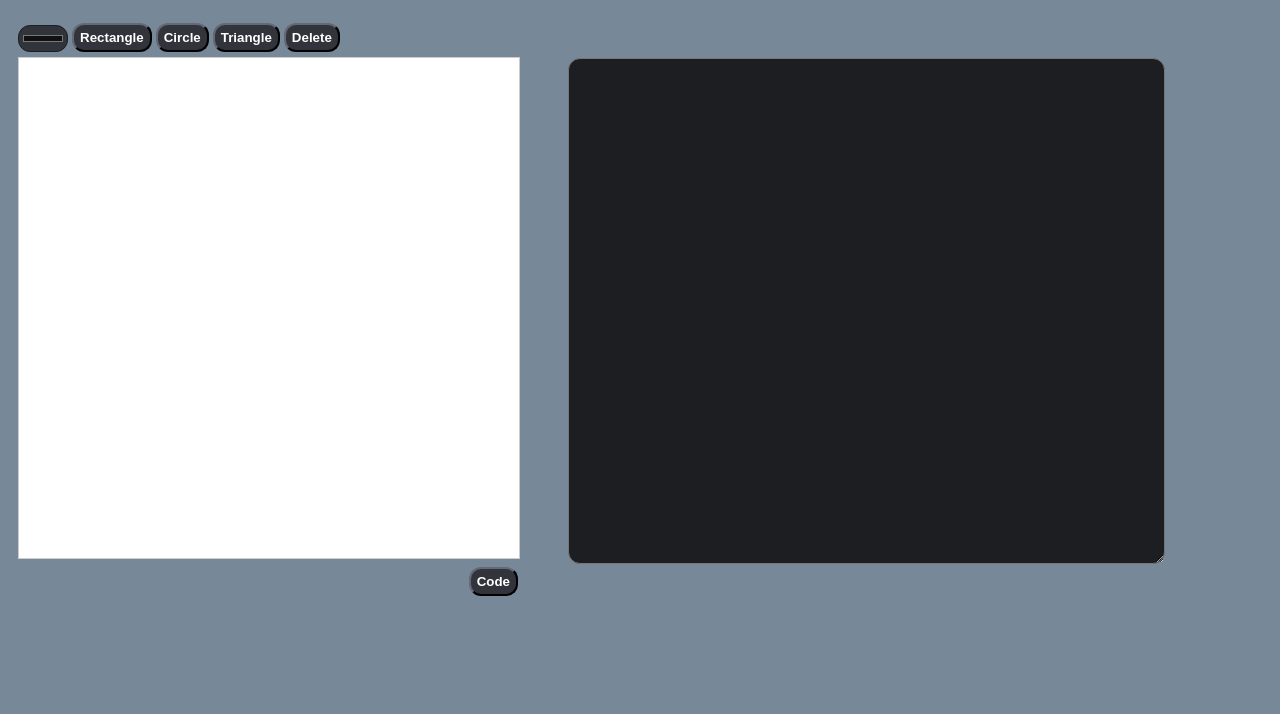
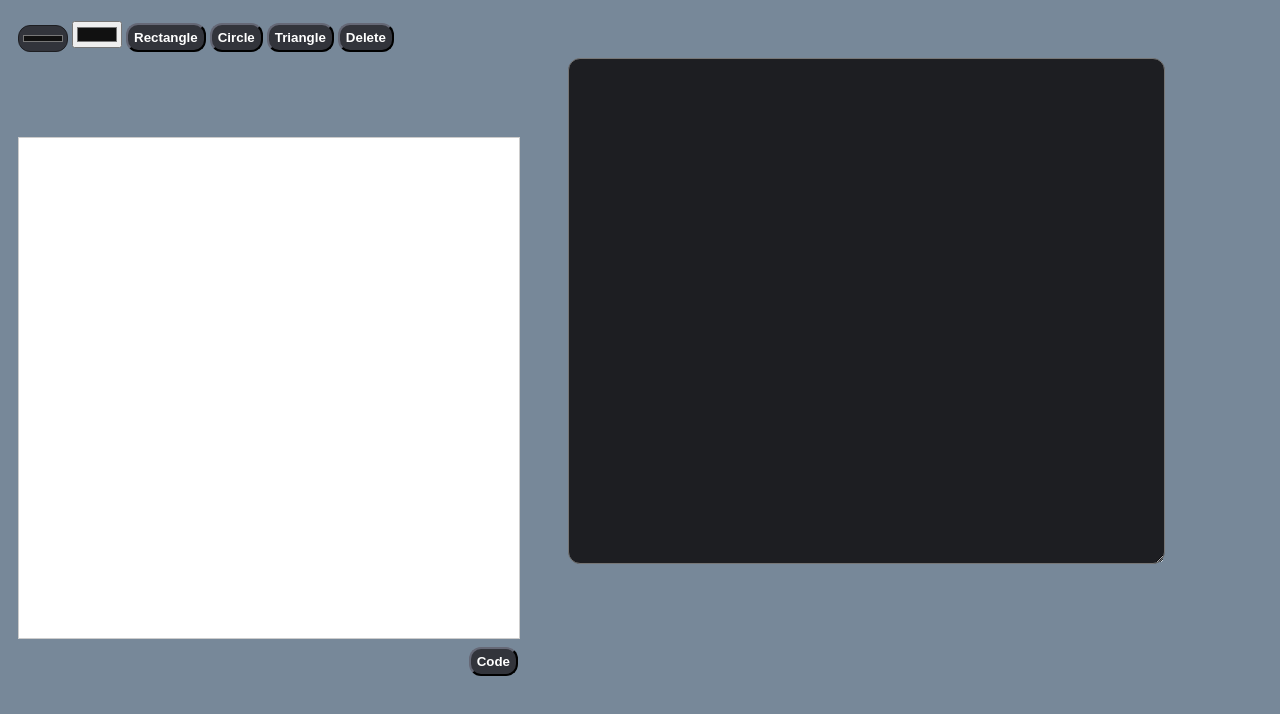
Before and after one commit to cat903/glutzen, a plain HTML site: page index.html in a window 1280 px wide. Drawn offline with Linux system fonts and the light colour scheme.

Commit message:
Update index.html

```diff
--- a/index.html
+++ b/index.html
@@ -17,10 +17,12 @@
 
         <div class="header">
             <input type="color" id="color" name="color" onchange="updateColor()" value="#111111">
+            <input type="color" id="color_x" name="color" onchange="updateColor_two()" value="#111111">
             <button onclick="addRect()">Rectangle</button>
             <button onclick="addCircle()">Circle</button>
             <button onclick="addTriangle()">Triangle</button>
             <button onclick="removeObj()">Delete</button>
+            <div class="axis" style="height: 80px;"></div>
             <canvas id="c" width="500" height="500" style="border:1px solid #ccc"></canvas>
             <button id ="btn-code" onclick="printPos()">Code</button>
         </div>
```
